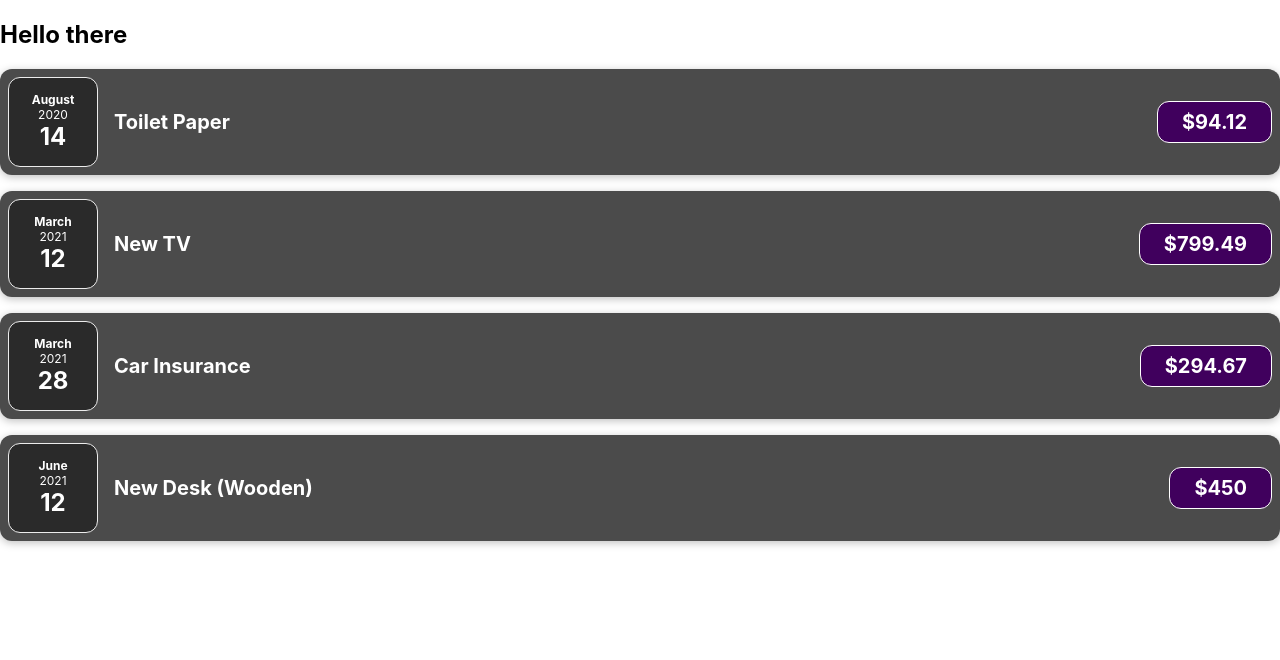
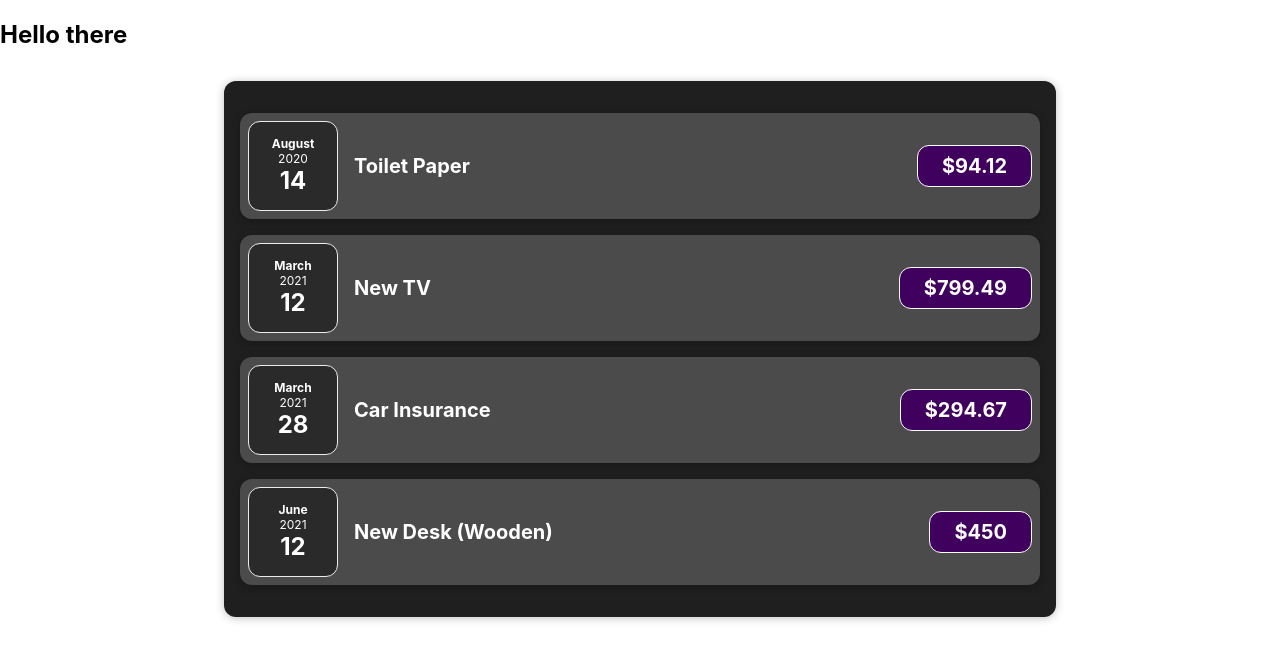
Before and after one commit to wilyanto/learn-react-guide, a React (Create React App) app: page / in a window 1280 px wide. Shown: the top 660 px of the page. Built offline with nearby package versions, Linux system fonts and the light colour scheme.

Commit message:
extract Expenses component

```diff
--- a/src/App.js
+++ b/src/App.js
@@ -1,6 +1,6 @@
 import logo from "./logo.svg";
 import "./App.css";
-import ExpenseItem from "./components/ExpenseItem";
+import Expenses from "./components/Expenses";
 
 function App() {
   const expenses = [
@@ -28,26 +28,7 @@
   return (
     <div>
       <h2>Hello there</h2>
-      <ExpenseItem
-        title={expenses[0].title}
-        amount={expenses[0].amount}
-        date={expenses[0].date}
-      />
-      <ExpenseItem
-        title={expenses[1].title}
-        amount={expenses[1].amount}
-        date={expenses[1].date}
-      />
-      <ExpenseItem
-        title={expenses[2].title}
-        amount={expenses[2].amount}
-        date={expenses[2].date}
-      />
-      <ExpenseItem
-        title={expenses[3].title}
-        amount={expenses[3].amount}
-        date={expenses[3].date}
-      />
+      <Expenses expenses={expenses} />
     </div>
   );
 }
--- /dev/null
+++ b/src/components/Expenses.css
@@ -0,0 +1,9 @@
+.expenses {
+  padding: 1rem;
+  background-color: rgb(31, 31, 31);
+  margin: 2rem auto;
+  width: 50rem;
+  max-width: 95%;
+  border-radius: 12px;
+  box-shadow: 0 1px 8px rgba(0, 0, 0, 0.25);
+}
--- /dev/null
+++ b/src/components/Expenses.js
@@ -0,0 +1,33 @@
+import ExpenseItem from "./ExpenseItem";
+import "./Expenses.css";
+
+function Expenses(props) {
+  const expenses = props.expenses;
+
+  return (
+    <div className="expenses">
+      <ExpenseItem
+        title={expenses[0].title}
+        amount={expenses[0].amount}
+        date={expenses[0].date}
+      />
+      <ExpenseItem
+        title={expenses[1].title}
+        amount={expenses[1].amount}
+        date={expenses[1].date}
+      />
+      <ExpenseItem
+        title={expenses[2].title}
+        amount={expenses[2].amount}
+        date={expenses[2].date}
+      />
+      <ExpenseItem
+        title={expenses[3].title}
+        amount={expenses[3].amount}
+        date={expenses[3].date}
+      />
+    </div>
+  );
+}
+
+export default Expenses;
```
